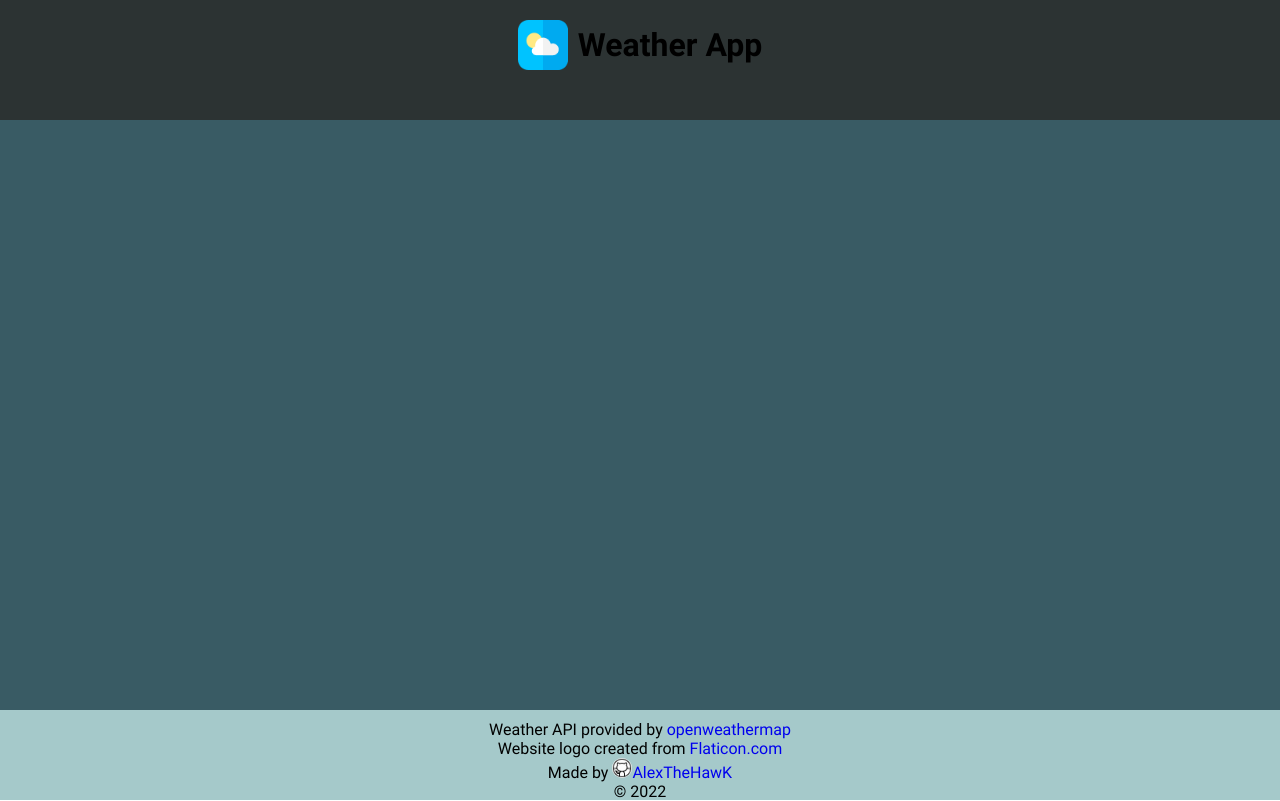
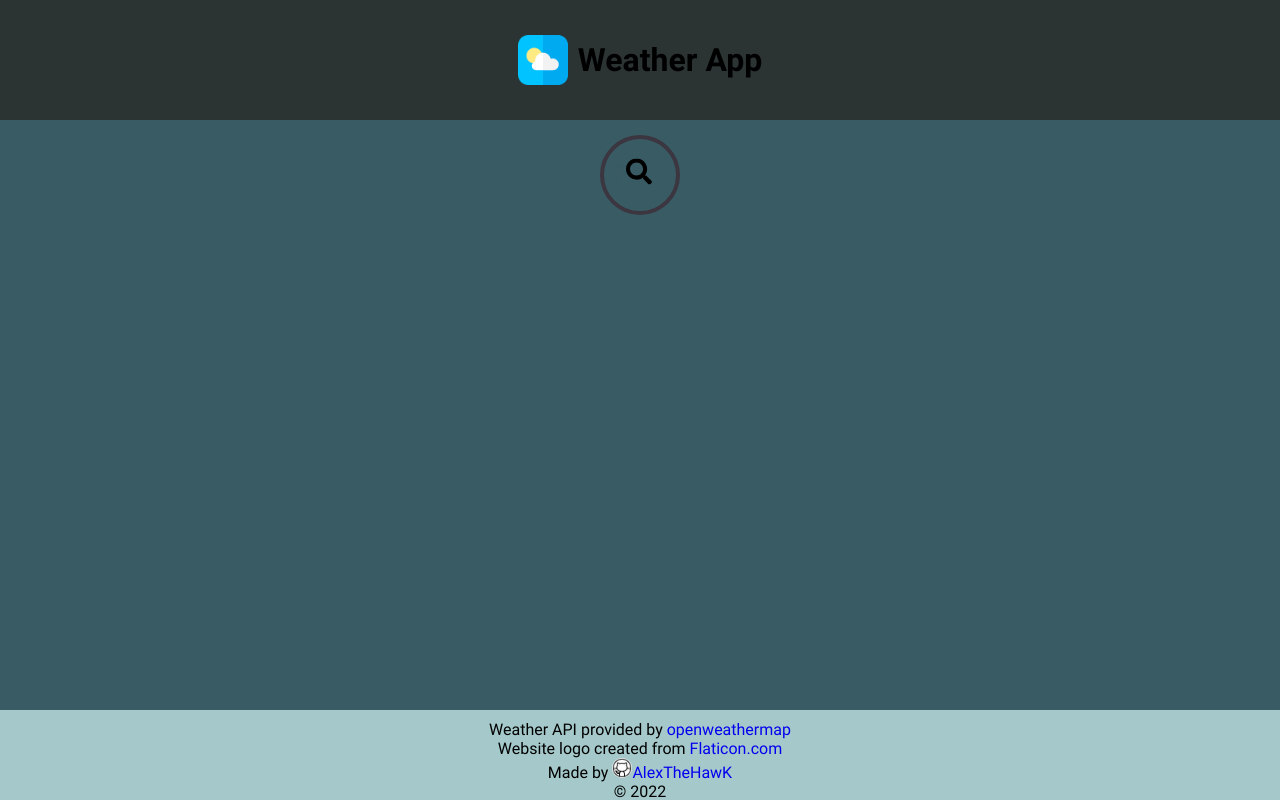
Before and after one commit to alexthehawk2/weather-app, a website built with webpack: page index.html in a window 1280 px wide. Built offline with nearby package versions, Linux system fonts and the light colour scheme.

Commit message:
search form added

```diff
--- a/index.html
+++ b/index.html
@@ -12,6 +12,18 @@
             <div class="container">
                 <img class="logo-img" src="/src/img/weather.png" alt="">
                 <p class="logo-text">Weather App</p>
+            </div>
+        </div>
+        <div class="cont">
+            <div class="box">
+                <form name="search">
+                    <input type="text" class="input" placeholder="Enter a city name" name="txt" onmouseout="this.value = ''; this.blur();">
+                </form>
+                <i class="fas fa-search">
+                    <svg viewBox="0 0 512 512" width="26" title="search">
+                        <path d="M505 442.7L405.3 343c-4.5-4.5-10.6-7-17-7H372c27.6-35.3 44-79.7 44-128C416 93.1 322.9 0 208 0S0 93.1 0 208s93.1 208 208 208c48.3 0 92.7-16.4 128-44v16.3c0 6.4 2.5 12.5 7 17l99.7 99.7c9.4 9.4 24.6 9.4 33.9 0l28.3-28.3c9.4-9.4 9.4-24.6.1-34zM208 336c-70.7 0-128-57.2-128-128 0-70.7 57.2-128 128-128 70.7 0 128 57.2 128 128 0 70.7-57.2 128-128 128z"/>
+                      </svg>
+                </i>
             </div>
         </div>
     </div>
--- a/src/style.css
+++ b/src/style.css
@@ -24,6 +24,9 @@ body{
     padding: 20px;
     text-align: center;
     background-color: #2C3333;
+    display: flex;
+    justify-content: center;
+    align-items: center;
 }
 .container{
     display: flex;
@@ -40,8 +43,52 @@ body{
     display: inline-block;
     margin: 6.25px 0px;
 }
-
-    /* footer */
+        /* search */
+.cont{
+    display: flex;
+    width: 100%;
+    justify-content: center;
+    margin: 15px 0px;
+}
+.box{
+    position: relative;
+}
+.input {
+    padding: 10px;
+    width: 80px;
+    height: 80px;
+    background: none;
+    border: 4px solid #3b3640;
+    border-radius: 50px;
+    box-sizing: border-box;
+    font-family: "robotoText";
+    font-size: 26px;
+    color: #000000;
+    outline: none;
+    transition: .5s;
+}
+input::placeholder{
+    color: #395B64;
+}
+.box:hover input{
+    width: 350px;
+    background: #A5C9CA;
+    border-radius: 10px;
+}
+.box i{
+    position: absolute;
+    top: 50%;
+    right: 15px;
+    transform: translate(-50%,-50%);
+    font-size: 26px;
+    color: #ffd52d;
+    transition: .2s;
+}
+.box:hover i{
+    opacity: 0;
+    z-index: -1;
+}
+        /* footer */
 footer{
     font-family: "robotoText";
     box-sizing: border-box;
```
